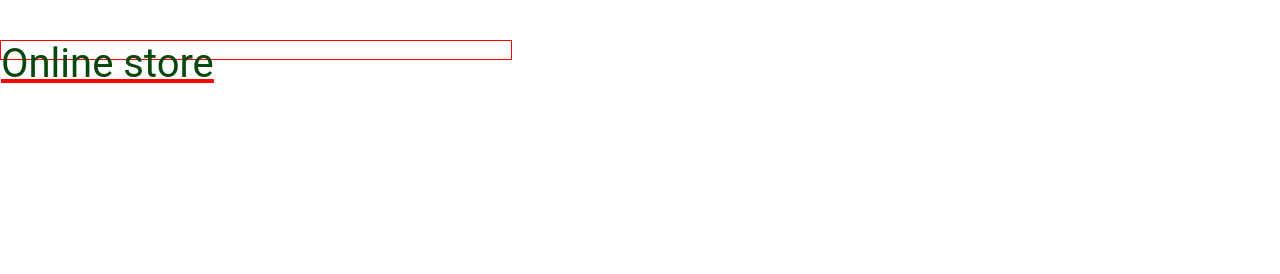
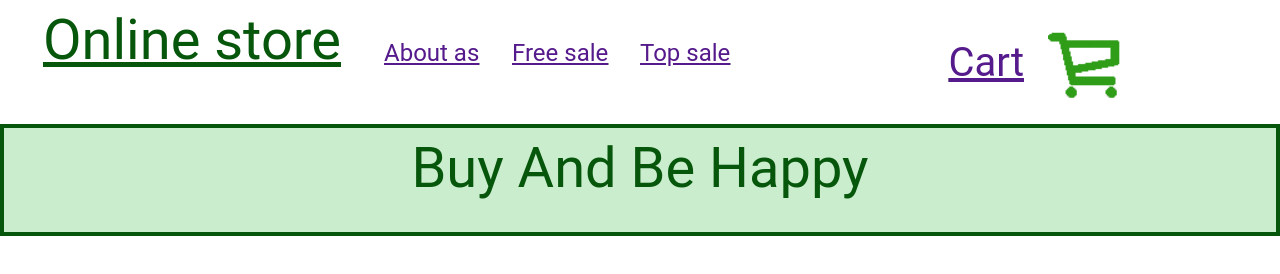
Before and after one commit to scerbina2016/online-store, a website built with webpack: page src/index.html in a window 1280 px wide. Built offline with nearby package versions, Linux system fonts and the light colour scheme.

Commit message:
feat: header banner structure

```diff
--- /dev/null
+++ b/src/core/basketTop.ts
@@ -0,0 +1,38 @@
+function basketTop (className: string, id:string,colorName:string,colBegin:number,
+                    rowBegin:number):void {
+            const bodyInner = document.getElementsByTagName('header');
+            const headElemCart = document.createElement('div');
+            headElemCart.className = className;
+            headElemCart.id = id;
+
+
+
+            headElemCart.style.cssText = `grid-column: ${colBegin+1}/${colBegin+3};
+                                         grid-row: ${rowBegin}/${rowBegin+2};
+                                         background-image: url('/dist/images/bascketSign64.png');
+
+                                         background-size:contain;
+                                         background-position:top;
+                                         background-repeat: no-repeat;
+
+                                         position:relative;
+                                         top: -2vh`;
+            document.getElementById(bodyInner[0].id)?.insertAdjacentElement('beforeend', headElemCart);
+            headElemCart.addEventListener('pointerover',() =>{
+                headElemCart.style.cursor = 'pointer';
+
+             });
+             headElemCart.addEventListener('pointerout',() =>{
+                headElemCart.style.cursor = 'inherit';//'#3dbe45';
+
+             });
+             //return [colBegin,rowBegin];
+
+             headElemCart.addEventListener('click',() =>{
+                headElemCart.style.color = 'red';
+                console.log('Make basket in first, stupid!!!')
+            // TODO function for works with cart
+             });
+        }
+
+export default basketTop;
--- /dev/null
+++ b/src/core/cartHead.ts
@@ -0,0 +1,28 @@
+import basketTop from './basketTop';
+
+function cartHead(className: string, id:string,colorName:string,colBegin:number,
+    rowBegin:number,fontSize:string, ... args:string[] ):void{
+        const bodyInner = document.getElementsByTagName('header');
+        const headElemCart = document.createElement('a');
+        headElemCart.className = className;
+        headElemCart.id = id;
+        headElemCart.innerText = 'Cart';
+        headElemCart.style.color = colorName;
+        console.log('color =>' +headElemCart.style.color);
+        headElemCart.href = '';
+        headElemCart.style.cssText = `grid-column: ${colBegin}/${colBegin+1};
+                                     grid-row: ${rowBegin}/${rowBegin+1};
+                                     font-size: ${fontSize};
+                                     margin-left:auto`;
+        document.getElementById(bodyInner[0].id)?.insertAdjacentElement('beforeend', headElemCart);
+        headElemCart.addEventListener('pointerover',() =>{
+            headElemCart.style.color = '#3dbe45';
+            headElemCart.style.textDecorationLine = 'underline';
+         });
+         headElemCart.addEventListener('pointerout',() =>{
+            headElemCart.style.color = colorName;//'#3dbe45';
+            headElemCart.style.textDecorationLine = 'none';
+         });
+         basketTop(className, 'head-bascket-img', colorName,colBegin,rowBegin);
+    }
+    export default cartHead;
--- a/src/core/header.ts
+++ b/src/core/header.ts
@@ -1,34 +1,27 @@
-function makeHeader(name:string, colorName:string):void {
+function makeHeader(name:string, colorName:string,fontSize: string):void {
     const head = document.createElement('header');
     head.id = 'header-container';
-    document.body.append(head);
+    //document.body.append(head);
+    document.body.insertAdjacentElement('afterbegin', head);
     head.style.cssText = `display: grid;
-                        grid-template-columns: 1fr repeat(10,10vw) 1fr;
-                        grid-template-rows: 50px 50px 50px;`
+                        grid-template-columns: 1fr repeat(8,10vw) 5vw 5vw 5vw 5vw 1fr;
+                        grid-template-rows: 5vh 5vh 5vh;`
+head.style.color = colorName;
 let bodyInner = document.getElementsByTagName('header');
 let bodyInnerById = bodyInner[0];
+// ===========================================
 let elem = document.createElement('p');
-elem.id = 'paragraf2';
-elem.style.cssText =`grid-column: 2/6;
+elem.id = 'header-name';
+elem.style.cssText =`grid-column: 1/5;
                      grid-row: 1/3;
-                     border: 1px solid red;
-                     font-size: 5vmin;`
+                     font-size: ${fontSize};
+                     margin:auto;`;
 
 elem.innerText = name;
 elem.style.color = colorName;
+// ========================================
+
 let headerHook= bodyInner[0].id;
 document.getElementById(headerHook)?.appendChild(elem)
-
 }
 export default makeHeader;
-
-
-/*let bodyInner = document.getElementsByTagName('header');
-let bodyInnerById = bodyInner[0];
-bodyInnerById.style.cssText= `display: flex;
-                              flex-direction:column;  `;
-let elem = document.createElement('p');
-elem.id = 'paragraf2';
-elem.innerText = 'par 2 elem from code'
-let headerHook= bodyInner[0].id;
-document.getElementById(headerHook)?.appendChild(elem);*/
--- a/src/core/headerNav.ts
+++ b/src/core/headerNav.ts
@@ -1,6 +1,26 @@
-function headerNav(id:string, ... args:string[] ):void{
-   const wherePlace =  document.getElementById(id);
-   console.log(wherePlace);
+function headerNav(className: string, id:string,colorName:string,colBegin:number,
+   rowBegin:number,fontSize:string, ... args:string[] ):void{
+
+   let bodyInner = document.getElementsByTagName('header');
+   for (let i = 0; i < args.length; i++){
+      const headElemNav = document.createElement('a');
+      headElemNav.className = className;
+      headElemNav.id = `${className}-${i}`;
+      headElemNav.innerText = args[i];
+      headElemNav.style.color = colorName;
+      console.log('color =>' +headElemNav.style.color);
+      headElemNav.href = '';
+      headElemNav.style.cssText = `grid-column: ${colBegin+i}/${colBegin+i+1};
+                                   grid-row: ${rowBegin}/${rowBegin+1};
+                                   font-size: ${fontSize};`;
+      document.getElementById(bodyInner[0].id)?.insertAdjacentElement('beforeend', headElemNav);
+      headElemNav.addEventListener('pointerover',() =>{
+         headElemNav.style.color = '#3dbe45';
+      });
+      headElemNav.addEventListener('pointerout',() =>{
+         headElemNav.style.color = colorName;//'#3dbe45';
+      });
+   }
 
 
 }
--- /dev/null
+++ b/src/core/makeMiddleBanner.ts
@@ -0,0 +1,28 @@
+function makeMiddleBanner (className:string,id:string,text:string,
+                           colorName:string,fontSize: string,width:string,height:string):void{
+    const banner = document.createElement('section');
+    const bodyInner = document.getElementsByTagName('header');
+    banner.className = className;
+    banner.id = id;
+    banner.innerHTML =text;
+    banner.style.textAlign = 'center';
+    banner.style.verticalAlign = 'middle';
+    banner.style.width = width;
+    banner.style.height = height;
+    banner.style.color = colorName;
+    banner.style.backgroundColor = '#caeecd'
+    banner.style.fontSize = fontSize;
+    banner.style.borderColor = colorName;
+    banner.style.borderStyle = 'solid';
+    banner.style.borderWidth = '0.5vh';
+    banner.style.marginTop = '0.5vh';
+    banner.style.paddingTop = '1vh'; // TODO make to center
+    document.getElementById(bodyInner[0].id)?.insertAdjacentElement('afterend', banner);
+    //const bannerId = document.getElementById(id);
+    //console.log('elem id ==>>' + bannerId?.id);
+    //document.body.insertAdjacentElement('beforeend', banner);
+
+
+
+}
+export default makeMiddleBanner;
--- a/src/index.ts
+++ b/src/index.ts
@@ -1,9 +1,12 @@
 import App from './pages/app';
 import makeHeader from './core/header';
 import headerNav from './core/headerNav';
+import cartHead from './core/cartHead';
+import  makeMiddleBanner from './core/makeMiddleBanner';
 const app = new App();
 
-makeHeader('Online store','#0a470e');
-headerNav('head-container','Home','About','Popular','Etc');
-
+makeHeader('Online store','#06560b','7vh');
+headerNav('head-naw','head-container','#06560b',5,2,'3vh','About as','Free sale','Top sale');
+cartHead('head-cart','head-cart-top','#06560b',9,2,'5vh','Cart');
+makeMiddleBanner('main-banner','main-banner-top','Buy And Be Happy','#06560b','7vh','100vw','14vh');
 console.log(`It's working ===================444444`);
--- a/webpack.config.js
+++ b/webpack.config.js
@@ -1,4 +1,5 @@
 const HtmlWebpackPlugin = require('html-webpack-plugin');
+const CopyPlugin = require("copy-webpack-plugin");
 require('webpack');
 const path = require('path');
 
@@ -14,6 +15,11 @@ module.exports = {
     path: path.resolve(__dirname, 'dist'),
     filename: 'bundle.js',
   },
+  resolve: {
+    alias: {
+      images: path.resolve(__dirname, 'src/components/images'),
+    },
+  },
   module: {
     rules: [
       { test: /\.txt$/, use: 'raw-loader' },
@@ -21,6 +27,10 @@ module.exports = {
           test: /\.tsx?$/,
           use: 'ts-loader',
           exclude: /node_modules/
+      },
+      {
+        test: /\.(png|jpg|jpeg|svg|gif)$/,
+        use: ['file-loader'],
       },
       {
         test: /\.css$/i,
@@ -37,7 +47,18 @@ module.exports = {
   plugins: [new HtmlWebpackPlugin({
     title: "GS_1C",
     template: './src/index.html',
-    scriptLoading: "blocking"})],
+    scriptLoading: "blocking"}),
+    new CopyPlugin({
+      patterns: [
+        { from: './src/components/images', to: './images' },
+
+      ],
+    }),
+
+  ],
+
+
+
   resolve: {
     extensions: [ ".tsx", ".ts", ".js" ,".css"]
   },
```
Also changed, not shown: package.json (+5 -6 lines), src/style.css (+9 -0 lines), dist/bundle.js, dist/images/bascketSign.png (added), dist/images/bascketSign48.png (added), dist/images/bascketSign64.png (added), dist/style.css, src/components/css/cardGifts.css (deleted), src/components/images/bascketSign.png (added), src/components/images/bascketSign48.png (added), src/components/images/bascketSign64.png (added), 1 other file.
